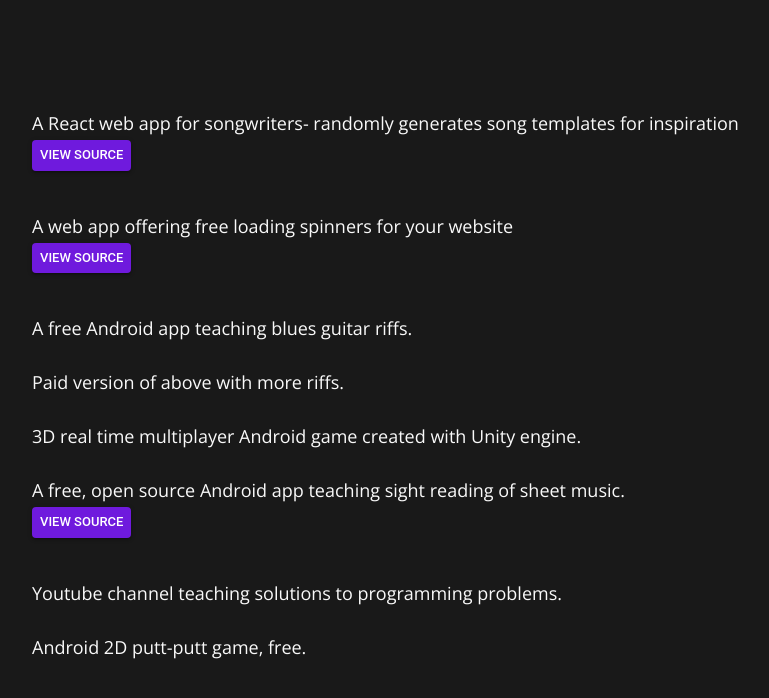
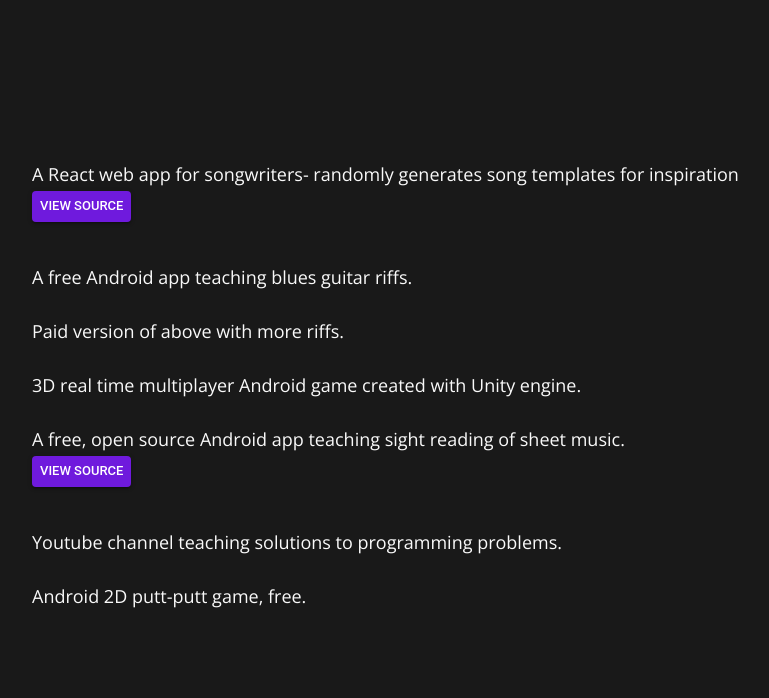
Before and after one commit to alextotheroh/alextotherohdotcom, a React (Create React App) app: page /HomePage/portfolio in a window 1280 px wide. Shown: the top 698 px of the page, without its empty margins (56-825 px from the left). Built offline with nearby package versions, Linux system fonts and the light colour scheme.

Commit message:
update pic, other minor changes

```diff
--- a/src/components/HomepageTitle.js
+++ b/src/components/HomepageTitle.js
@@ -1,5 +1,5 @@
 import React, { Component } from 'react';
-import meJPG from '../img/profilePicCropped.jpg';
+import meJPG from '../img/profilePic.jpeg';
 
 const profilePicHeight = "200px"
 
--- a/src/components/Portfolio.js
+++ b/src/components/Portfolio.js
@@ -12,12 +12,6 @@ class Portfolio extends Component {
             A React web app for songwriters- randomly generates song templates for inspiration
           </a>
           <ViewSourceButton url="https://github.com/alextotheroh/songwriting-inspirationator"/>
-          <br/>
-
-          <a className="Portfolio-portfolioLink" href="https://www.loadergallery.com" target="_blank" rel="noopener noreferrer">
-            A web app offering free loading spinners for your website
-          </a>
-          <ViewSourceButton url="https://github.com/shanehobson/loaders"/>
           <br/>
 
           <a className="Portfolio-portfolioLink" href="https://play.google.com/store/apps/details?id=edu.indiana.bluesguitarriffs" target="_blank" rel="noopener noreferrer">
--- a/src/styles/Homepage.css
+++ b/src/styles/Homepage.css
@@ -32,6 +32,10 @@
     color: #6f1add;
 }
 
+.Homepage-clickable:hover {
+    color: #b7c0cf;
+}
+
 .Homepage-picContainer {
     display: inline-block;
     margin-left: 135px;
--- a/src/styles/Portfolio.css
+++ b/src/styles/Portfolio.css
@@ -17,3 +17,7 @@
     color: #f9f9f9;
     margin-bottom: 30px;
 }
+
+.Portfolio-portfolioLink:hover {
+    color: #b7c0cf;
+}
```
Also changed, not shown: 1 other file (tests, documents, lock files or other folders).
